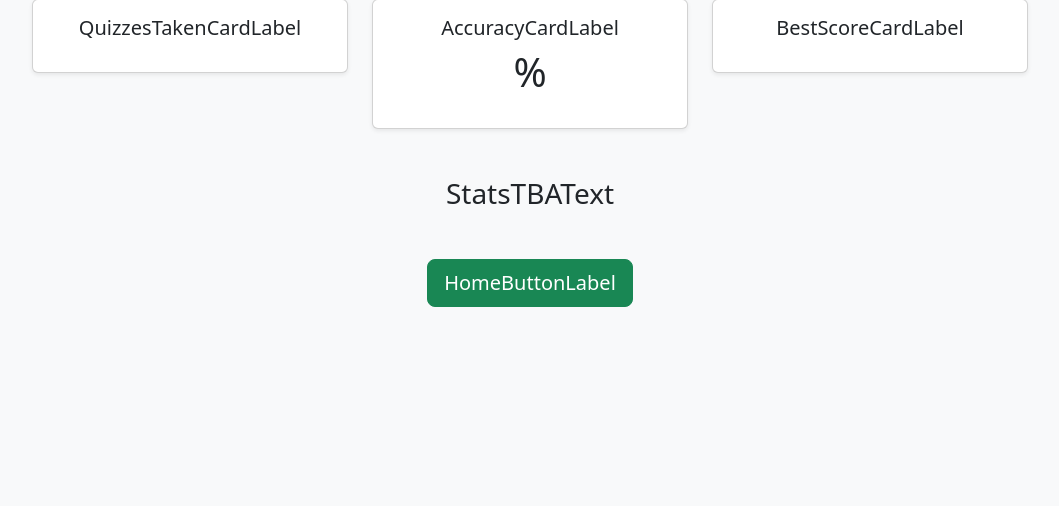
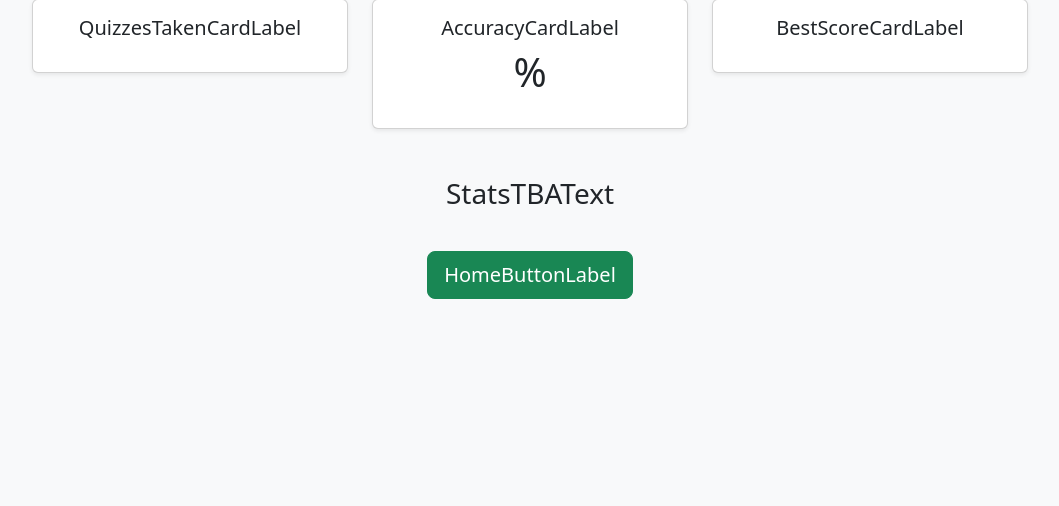
Before and after one commit to jvhy/bird-sound-quiz, a Django app: template accounts/templates/my_stats.html in a window 1280 px wide. Shown: the part 216-722 px from the top of the page, without its empty margins (110-1169 px from the left). Run offline with Django 5.2, Linux system fonts and the light colour scheme; the template is opened without the code that fills it, so the values that code supplies are empty; parts of the project's set-up code (start-up, migrations or seed data) failed here and were passed over.

Commit message:
Fix home button placement on My Stats -page

```diff
--- a/accounts/templates/my_stats.html
+++ b/accounts/templates/my_stats.html
@@ -36,8 +36,8 @@
     <div class="text-center">
         <h3 class="mb-4">{% trans "StatsTBAText" %}</h3>
     </div>
-</div>
-<div class="text-center">
-    <a href="{% url 'index' %}" class="btn btn-success btn-lg">{% trans "HomeButtonLabel" %}</a>
+    <div class="text-center py-3">
+        <a href="{% url 'index' %}" class="btn btn-success btn-lg">{% trans "HomeButtonLabel" %}</a>
+    </div>
 </div>
 {% endblock %}
```
